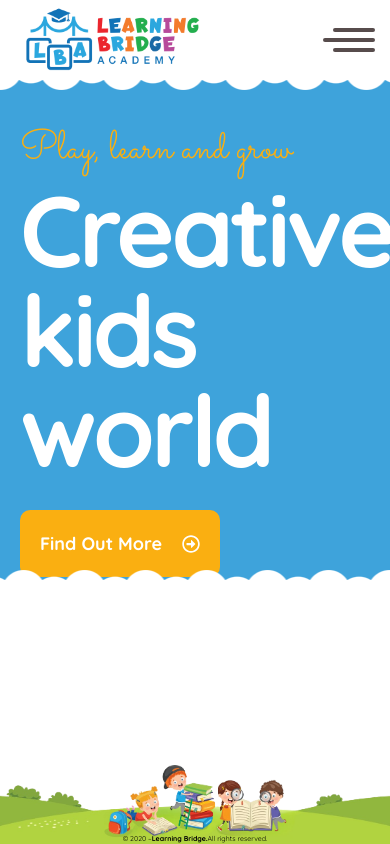
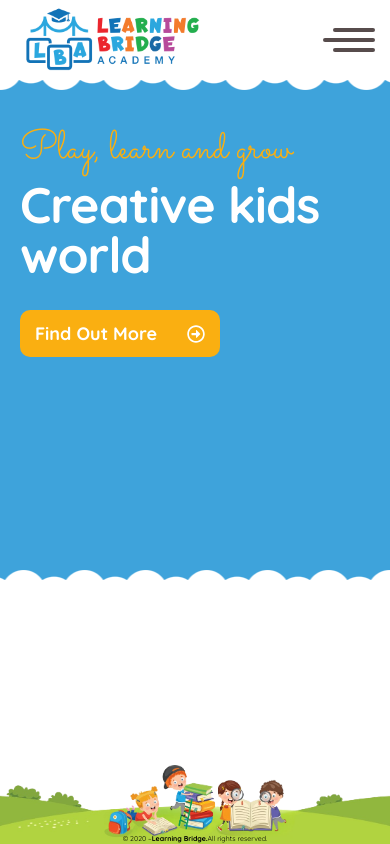
Before and after one commit to Zhybuliou/learningbridge, a React (Vite) app: page /freehold in a window 390 px wide. Built offline with nearby package versions, Linux system fonts and the light colour scheme.

Commit message:
feat: add style responsive mobile slide

```diff
--- a/src/components/slider/slider.css
+++ b/src/components/slider/slider.css
@@ -6,7 +6,7 @@
 }
 .slider-container{
     position: relative;
-    background-color: #ccc;
+    background-color: #3EA3DB;
 }
 .slider-container::before{
     position: absolute;
@@ -74,3 +74,15 @@
     max-width: 600px;
     padding: 0 20px;
 }
+
+@media (max-width: 520px) {
+    .main-page-slide h4{
+        font-size: 50px;
+        line-height: 50px;
+        letter-spacing: -1px;
+    }
+    .main-page-slide a{
+        padding: 10px 15px;
+        border-radius: 10px;
+    }
+}
```
